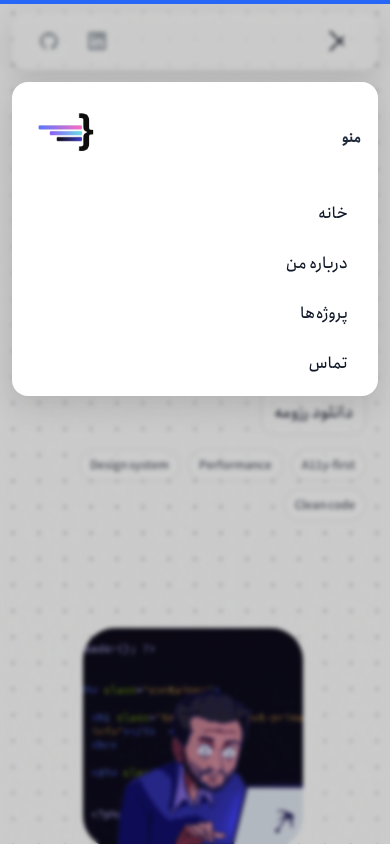
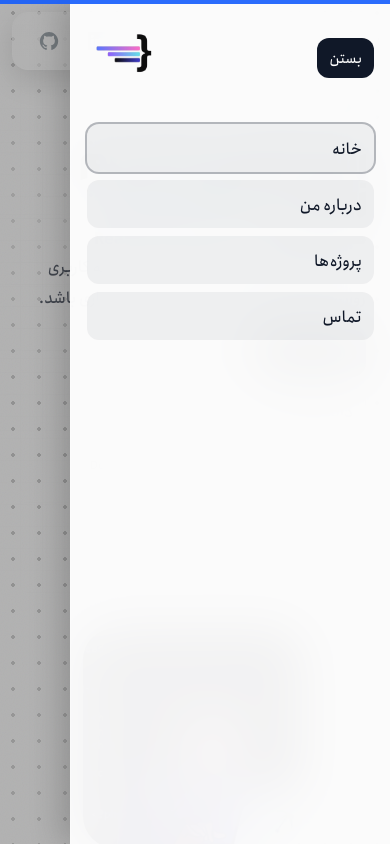
Before and after one commit to Masoud2025/MasoudDevStudio, a Next.js app: page / in a window 390 px wide. Both pictures are taken after a click on the button "Mobile menu". Shown: the top 844 px of the page. Built offline with nearby package versions, Linux system fonts and the light colour scheme.

Commit message:
add lucida-react-icons change navbar on mobile view

```diff
--- a/components/Navbar.tsx
+++ b/components/Navbar.tsx
@@ -1,6 +1,6 @@
 "use client";
 
-import { AnimatePresence, motion } from "framer-motion";
+import { AnimatePresence, motion, useReducedMotion } from "framer-motion";
 import Image from "next/image";
 import Link from "next/link";
 import { useEffect, useRef, useState } from "react";
@@ -11,8 +11,12 @@ import Linkedin from "../public/icons/linkedin.svg";
 
 export default function Navbar() {
   const [menuOpen, setMenuOpen] = useState(false);
+  const shouldReduceMotion = useReducedMotion();
 
-  // Hide/show on scroll
+  const buttonRef = useRef<HTMLButtonElement | null>(null);
+  const firstLinkRef = useRef<HTMLAnchorElement | null>(null);
+
+  // hide/show on scroll
   const [hideOnScroll, setHideOnScroll] = useState(false);
   const lastY = useRef(0);
 
@@ -23,38 +27,63 @@ export default function Navbar() {
     { href: "/#contact", label: "تماس" },
   ];
 
+  const toggleMenu = () => setMenuOpen((v) => !v);
+  const closeMenu = () => setMenuOpen(false);
+
+  // Escape
   useEffect(() => {
     const onKeyDown = (e: KeyboardEvent) => {
-      if (e.key === "Escape") setMenuOpen(false);
+      if (e.key === "Escape") closeMenu();
     };
     window.addEventListener("keydown", onKeyDown);
     return () => window.removeEventListener("keydown", onKeyDown);
   }, []);
 
+  // Scroll lock when menu open
+  useEffect(() => {
+    if (!menuOpen) return;
+
+    const prevOverflow = document.body.style.overflow;
+    document.body.style.overflow = "hidden";
+
+    return () => {
+      document.body.style.overflow = prevOverflow;
+    };
+  }, [menuOpen]);
+
+  // Focus management
+  useEffect(() => {
+    if (menuOpen) {
+      setTimeout(() => firstLinkRef.current?.focus(), 0);
+    } else {
+      buttonRef.current?.focus();
+    }
+  }, [menuOpen]);
+
+  // Hide on scroll down, show on scroll up (with threshold)
   useEffect(() => {
     lastY.current = window.scrollY;
 
-    const THRESHOLD = 8; // prevents jitter
+    const THRESHOLD = 10; // جلوگیری از jitter [web:66]
+    const TOP_SAFE = 12;  // نزدیک بالا همیشه نمایش
 
     const onScroll = () => {
       const y = window.scrollY;
       const diff = y - lastY.current;
 
-      // Always show near top
-      if (y < 10) {
+      if (y < TOP_SAFE) {
         setHideOnScroll(false);
         lastY.current = y;
         return;
       }
 
-      // Ignore tiny deltas
       if (Math.abs(diff) < THRESHOLD) return;
 
       if (diff > 0) {
-        // scrolling down
+        // scrolling down => hide
         setHideOnScroll(true);
       } else {
-        // scrolling up
+        // scrolling up => show
         setHideOnScroll(false);
       }
 
@@ -65,9 +94,6 @@ export default function Navbar() {
     return () => window.removeEventListener("scroll", onScroll);
   }, []);
 
-  const toggleMenu = () => setMenuOpen((v) => !v);
-  const closeMenu = () => setMenuOpen(false);
-
   // If mobile menu is open, keep navbar visible
   const shouldHide = hideOnScroll && !menuOpen;
 
@@ -76,24 +102,15 @@ export default function Navbar() {
       className="fixed inset-x-0 top-3 z-50"
       initial={false}
       animate={shouldHide ? { y: -90, opacity: 0 } : { y: 0, opacity: 1 }}
-      transition={{ type: "spring", stiffness: 300, damping: 30 }}
+      transition={
+        shouldReduceMotion
+          ? { duration: 0 }
+          : { type: "spring", stiffness: 320, damping: 34 }
+      }
     >
-      {/* Glass container */}
       <div className="mx-auto max-w-6xl px-3">
-        <nav
-          className="
-            relative flex items-center justify-between
-            rounded-2xl px-4 py-2
-            bg-white/20 backdrop-blur-xl
-            border border-white/20
-            shadow-[0_10px_30px_rgba(0,0,0,0.12)]
-          "
-        >
-          {/* subtle gradient overlay to look premium */}
-          <div
-            className="pointer-events-none absolute inset-0 rounded-2xl
-            bg-gradient-to-b from-white/20 to-white/5 "
-          />
+        <nav className="relative flex items-center justify-between rounded-2xl px-4 py-2 bg-white/20 backdrop-blur-xl border border-white/20 shadow-[0_10px_30px_rgba(0,0,0,0.12)]">
+          <div className="pointer-events-none absolute inset-0 rounded-2xl bg-gradient-to-b from-white/20 to-white/5" />
 
           {/* Left: social */}
           <div className="relative flex gap-2">
@@ -124,10 +141,7 @@ export default function Navbar() {
               <Link
                 key={link.href}
                 href={link.href}
-                className="
-                  relative px-2 py-1 rounded-lg
-                  hover:bg-white/20 transition
-                "
+                className="relative px-2 py-1 rounded-lg hover:bg-white/20 transition"
               >
                 {link.label}
               </Link>
@@ -135,8 +149,8 @@ export default function Navbar() {
           </div>
 
           {/* Right: name + logo + hamburger */}
-          <div className="relative flex items-center gap-3 ">
-            <div className="hidden sm:flex flex-col text-right font-semibold text-sm md:text-base leading-5 text-gray-900 ">
+          <div className="relative flex items-center gap-3">
+            <div className="hidden sm:flex flex-col text-right font-semibold text-sm md:text-base leading-5 text-gray-900">
               <span className="MorabaFont">مسعود جعفری</span>
               <span className="text-gray-700 font-medium">برنامه نویس</span>
             </div>
@@ -151,16 +165,13 @@ export default function Navbar() {
             />
 
             <button
-              className="
-                md:hidden inline-flex items-center justify-center
-                h-10 w-10 rounded-xl
-                bg-white/10 hover:bg-white/20
-                border border-white/15 transition
-              "
+              ref={buttonRef}
+              className="md:hidden inline-flex items-center justify-center h-10 w-10 rounded-xl bg-white/10 hover:bg-white/20 border border-white/15 transition"
               onClick={toggleMenu}
               aria-label="Mobile menu"
+              aria-haspopup="true"
               aria-expanded={menuOpen}
-              aria-controls="mobile-menu"
+              aria-controls="mobile-drawer"
             >
               <div className="flex flex-col justify-between h-4 w-5">
                 <span
@@ -189,40 +200,36 @@ export default function Navbar() {
           </div>
         </nav>
 
-        {/* Mobile menu (glass + smooth) */}
-        <AnimatePresence initial={false}>
+        {/* Mobile drawer */}
+        <AnimatePresence>
           {menuOpen && (
             <>
-              {/* backdrop click to close */}
               <motion.button
                 aria-label="Close menu backdrop"
-                className="fixed inset-0 top-0 z-40 bg-black/20 backdrop-blur-[2px] md:hidden"
+                className="fixed inset-0 z-40 bg-black/30 md:hidden"
                 initial={{ opacity: 0 }}
                 animate={{ opacity: 1 }}
                 exit={{ opacity: 0 }}
                 onClick={closeMenu}
               />
 
-              <motion.div
-                id="mobile-menu"
-                className="
-                  relative z-50 md:hidden mt-3
-                  overflow-hidden rounded-2xl
-                  bg-white backdrop-blur-xl
-                  border border-white/20
-                  shadow-[0_10px_30px_rgba(0,0,0,0.12)]
-                "
-                initial={{ height: 0, opacity: 0 }}
-                animate={{ height: "auto", opacity: 1 }}
-                exit={{ height: 0, opacity: 0 }}
-                transition={{
-                  type: "spring",
-                  stiffness: 260,
-                  damping: 28,
-                  opacity: { duration: 0.15 },
-                }}
+              <motion.aside
+                id="mobile-drawer"
+                className="fixed top-0 right-0 z-50 h-dvh w-[82vw] max-w-sm md:hidden
+                           bg-white/95 backdrop-blur-xl border-l border-white/20
+                           shadow-[-10px_0_30px_rgba(0,0,0,0.18)]"
+                initial={{ x: shouldReduceMotion ? 0 : "110%" }}
+                animate={{ x: 0 }}
+                exit={{ x: shouldReduceMotion ? 0 : "110%" }}
+                transition={
+                  shouldReduceMotion
+                    ? { duration: 0 }
+                    : { type: "spring", stiffness: 260, damping: 28 }
+                }
+                role="dialog"
+                aria-modal="true"
               >
-                <div className="px-4 py-3">
+                <div className="p-4">
                   <div className="flex items-center justify-between">
                     <Image
                       src={Logo}
@@ -231,30 +238,29 @@ export default function Navbar() {
                       alt="Site logo"
                       className="opacity-95"
                     />
-                    <span className="text-sm text-gray-800 font-semibold">
-                      منو
-                    </span>
+                    <button
+                      className="h-10 px-3 rounded-xl bg-gray-900 text-white text-sm"
+                      onClick={closeMenu}
+                    >
+                      بستن
+                    </button>
                   </div>
 
-                  <div className="mt-3 flex flex-col gap-2">
-                    {navLinks.map((link) => (
+                  <div className="mt-6 flex flex-col gap-2">
+                    {navLinks.map((link, i) => (
                       <Link
                         key={link.href}
                         href={link.href}
+                        ref={i === 0 ? firstLinkRef : undefined}
                         onClick={closeMenu}
-                        className="
-                          text-right px-3 py-2 rounded-xl
-                          text-gray-900
-                          bg-white/10 hover:bg-white/20
-                          border border-white/10 transition
-                        "
+                        className="text-right px-3 py-3 rounded-xl text-gray-900 bg-gray-900/5 hover:bg-gray-900/10 transition outline-none focus:ring-2 focus:ring-gray-900/30"
                       >
                         {link.label}
                       </Link>
                     ))}
                   </div>
                 </div>
-              </motion.div>
+              </motion.aside>
             </>
           )}
         </AnimatePresence>
--- a/components/Projects.tsx
+++ b/components/Projects.tsx
@@ -457,10 +457,7 @@ export default function Project() {
       <div className="wrap">
         <div className="head">
           <h2 className="MorabaFont">پروژه‌ها</h2>
-          <p>
-            برای روان شدن، انیمیشن‌ها فقط transform/opacity هستند و عکس‌ها lazy
-            لود می‌شن.
-          </p>
+
         </div>
 
         <div className="cards">
--- a/package.json
+++ b/package.json
@@ -12,6 +12,7 @@
     "@react-three/drei": "^10.7.7",
     "@react-three/fiber": "^9.5.0",
     "framer-motion": "^12.23.26",
+    "lucide-react": "^0.562.0",
     "next": "16.1.1",
     "react": "19.2.3",
     "react-dom": "19.2.3",
```
Also changed, not shown: app/page.tsx (+6 -6 lines), 1 other file (tests, documents, lock files or other folders).
